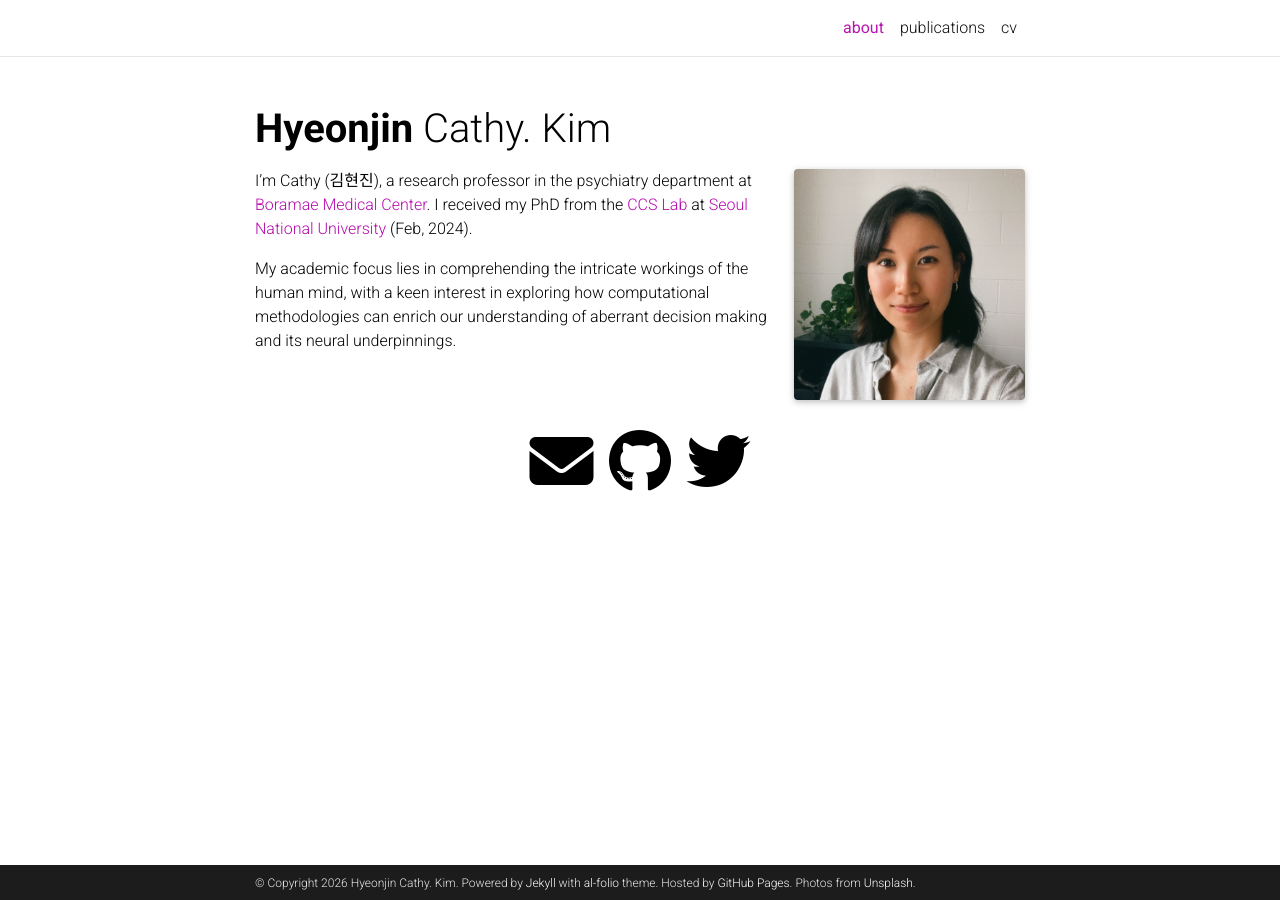
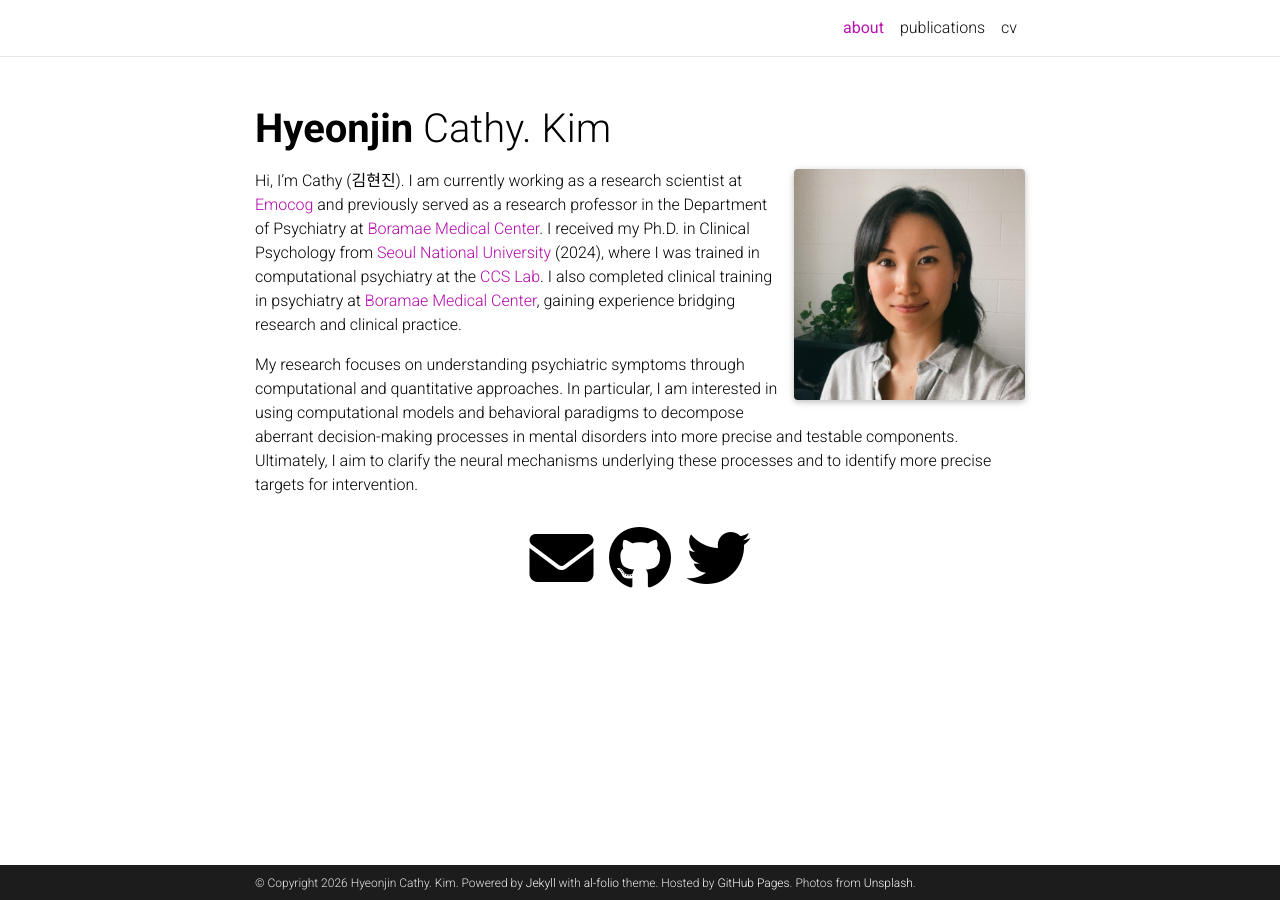
Before and after one commit to hjingit/hjingit.github.io, a Jekyll site: the page built from _pages/about.md, in a window 1280 px wide. Built offline with Jekyll 4.4.1, drawn with Linux system fonts in a browser that asks for light colours; full-size pictures stand in for the smaller copies a plugin makes; comment, search, counter and statistics services are not loaded; a style sheet for code colours, icons or effects is not loaded.

Commit message:
Update bio and cv

```diff
--- a/_pages/about.md
+++ b/_pages/about.md
@@ -15,8 +15,6 @@ latest_posts: false  # includes a list of the newest posts
 selected_papers: false # includes a list of papers marked as "selected={true}"
 social: true  # includes social icons at the bottom of the page
 ---
+Hi, I'm Cathy (김현진). I am currently working as a research scientist at [Emocog](https://www.emocog.com/) and previously served as a research professor in the Department of Psychiatry at [Boramae Medical Center](https://en.brmh.org/main/main.do). I received my Ph.D. in Clinical Psychology from [Seoul National University](https://en.snu.ac.kr/) (2024), where I was trained in computational psychiatry at the [CCS Lab](https://ccs-lab.github.io/). I also completed clinical training in psychiatry at [Boramae Medical Center](https://en.brmh.org/main/main.do), gaining experience bridging research and clinical practice.
 
-I'm Cathy (김현진), a research professor in the psychiatry department at [Boramae Medical Center](https://en.brmh.org/main/main.do).
-I received my PhD from the [CCS Lab](https://ccs-lab.github.io/) at [Seoul National University](https://en.snu.ac.kr/) (Feb, 2024).
-
-My academic focus lies in comprehending the intricate workings of the human mind, with a keen interest in exploring how computational methodologies can enrich our understanding of aberrant decision making and its neural underpinnings.
+My research focuses on understanding psychiatric symptoms through computational and quantitative approaches. In particular, I am interested in using computational models and behavioral paradigms to decompose aberrant decision-making processes in mental disorders into more precise and testable components. Ultimately, I aim to clarify the neural mechanisms underlying these processes and to identify more precise targets for intervention.
```
Also changed, not shown: 2 other files.
